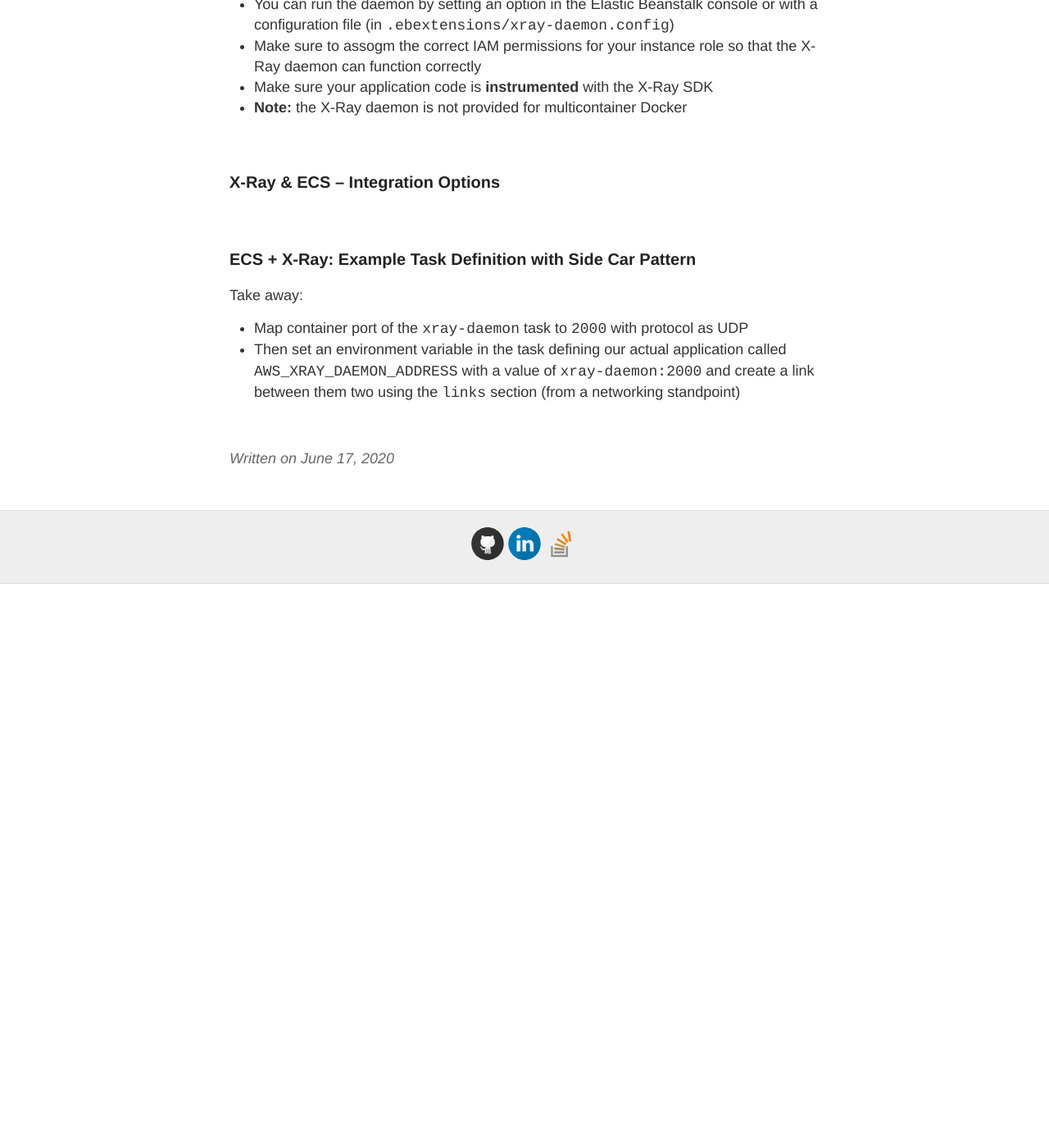
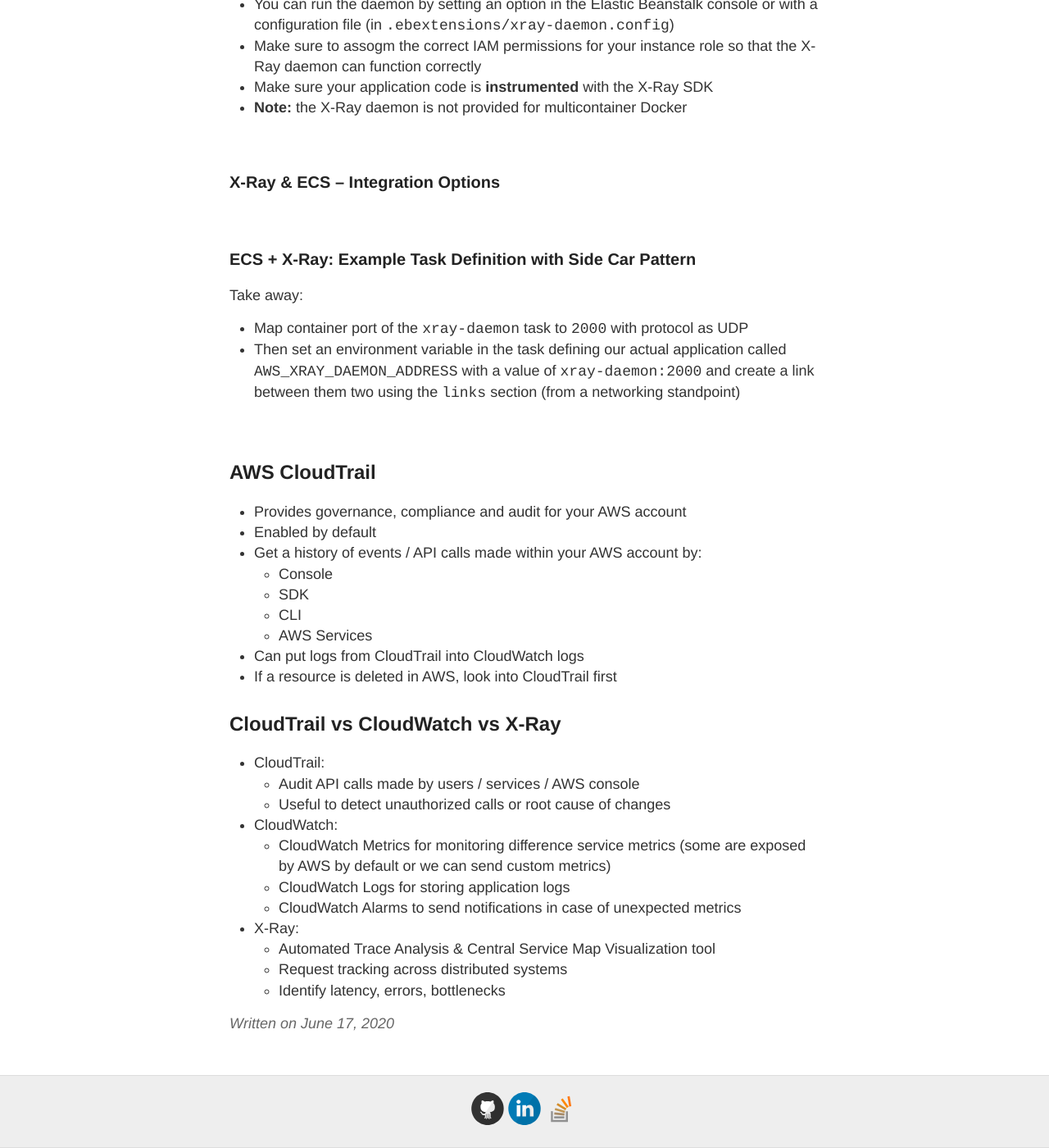
Before and after one commit to gutucristian/gutucristian.github.io, a Jekyll site: the page built from _posts/2020-06-17-Amazon-Web-Services-(AWS).md, in a window 1280 px wide and 1400 px high, scrolled down 126826 px. Shown: the whole window at 82% size. Built offline with Jekyll 4.4.1, drawn with Linux system fonts in a browser that asks for light colours; our own code applies the rules of GitHub Pages for plain Markdown files; before the commit the page ends 127538 px from its top, so only the background shows below that.

Commit message:
Update 2020-06-17-Amazon-Web-Services-(AWS).md

```diff
--- a/_posts/2020-06-17-Amazon-Web-Services-(AWS).md
+++ b/_posts/2020-06-17-Amazon-Web-Services-(AWS).md
@@ -3235,3 +3235,29 @@
 - Then set an environment variable in the task defining our actual application called `AWS_XRAY_DAEMON_ADDRESS` with a value of `xray-daemon:2000` and create a link between them two using the `links` section (from a networking standpoint)
 
 ![]()
+
+## AWS CloudTrail
+
+- Provides governance, compliance and audit for your AWS account
+- Enabled by default
+- Get a history of events / API calls made within your AWS account by:
+  - Console
+  - SDK
+  - CLI
+  - AWS Services
+- Can put logs from CloudTrail into CloudWatch logs
+- If a resource is deleted in AWS, look into CloudTrail first
+
+## CloudTrail vs CloudWatch vs X-Ray
+
+- CloudTrail:
+  - Audit API calls made by users / services / AWS console
+  - Useful to detect unauthorized calls or root cause of changes
+- CloudWatch:
+  - CloudWatch Metrics for monitoring difference service metrics (some are exposed by AWS by default or we can send custom metrics)
+  - CloudWatch Logs for storing application logs
+  - CloudWatch Alarms to send notifications in case of unexpected metrics
+- X-Ray:
+  - Automated Trace Analysis & Central Service Map Visualization tool
+  - Request tracking across distributed systems
+  - Identify latency, errors, bottlenecks
```
